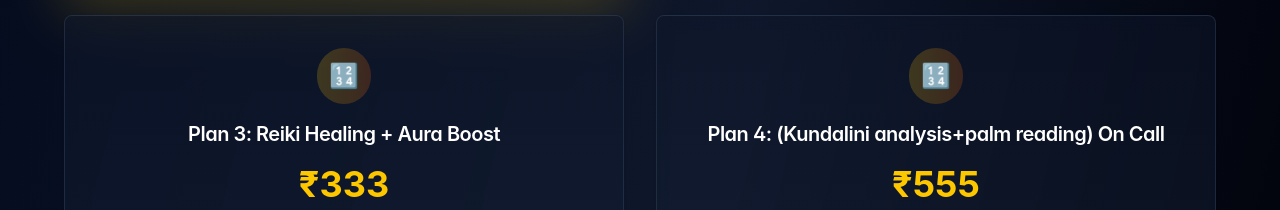
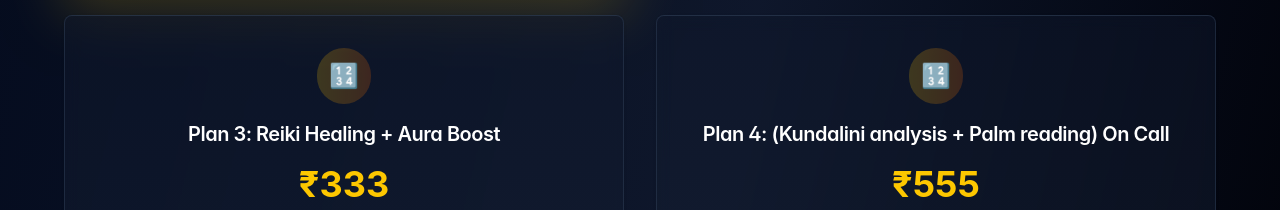
Before and after one commit to Sambit989/VedicMitra, a Next.js app: page / in a window 1280 px wide. Shown: the part 2212-2422 px from the top of the page. Built offline with nearby package versions, Linux system fonts and the light colour scheme.

Commit message:
Fix title formatting for consultation plan 4

```diff
--- a/components/new-consultation-plans.tsx
+++ b/components/new-consultation-plans.tsx
@@ -55,7 +55,7 @@ export function NewConsultationPlans() {
     },
     {
       number: "4",
-      title: "(Kundalini analysis+palm reading) On Call",
+      title: "(Kundalini analysis + Palm reading) On Call",
       price: 555,
       duration: "45–60 Minutes",
       whatsappText: "I%20want%20Plan%204%3A%20Manifestation%20%26%20Rituals%20session%20with%20VedicMitra",
```
